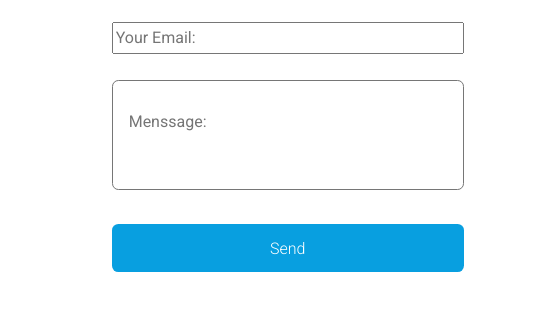
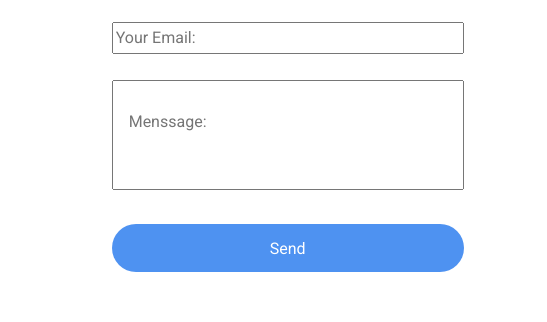
Before and after one commit to mateoroca/mateo.github.io, a plain HTML site: page index.html in a window 1280 px wide. Shown: the part 2925-3247 px from the top of the page, 0-547 px from the left. Drawn offline with Linux system fonts and the light colour scheme; grey boxes are pictures that could not be loaded.

Commit message:
changes on css

```diff
--- a/css/main.css
+++ b/css/main.css
@@ -1,4 +1,5 @@
 /* Timeline custom component */
+
 .timeline-card {
   position: relative;
   margin-left: 16px; }
@@ -11,36 +12,61 @@
     border-radius: 1em;
     padding: 3.5em 1.5em;
 }
+
   .form_container{
      width: 100%;
      display: grid;
      gap: 1px;
      grid-auto-columns: 100%;
+  }
 
 
-
+  .form_input{
 
 
 
   }
+
   .form_input--message{
 
     resize: none;
     padding: 1.8em 1em;
     margin-bottom: .5em;
-    border-radius: .4em;
+
   }
 
   .form_cta{
+    outline: none;
+    position: relative;
     font-family: inherit;
-    font-size: 1rem;
-    background-color: #089Fe0;
+    padding: .7em;
+    border-radius: 7em;
+    font-size: 1 rem;
+    background-color: rgb(78, 146, 241);
     color: #fff;
-    border: 100px;
-    font-weight: 300;
-    padding: .7em 0;
-    border-radius: .4em;
-    cursor: pointer
+    border: 30px;
+    cursor: pointer;
+
+
+  }
+
+
+  .form_cta:active{
+    transform: translateY(5px);
+
+  }
+
+  .form_cta:active::before{
+    transform: translateY(0);
+
+  }
+
+
+
+.form_cta:hover{
+     transition: 0.2;
+     background-color: rgb(64, 226, 88);
+     box-shadow: 0 0 5px rgb(64, 226, 88);
   }
 
 
```
